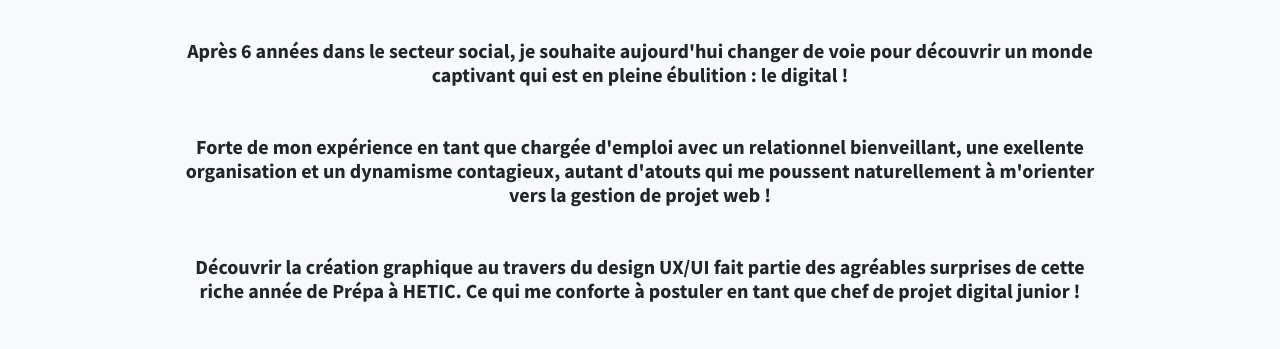
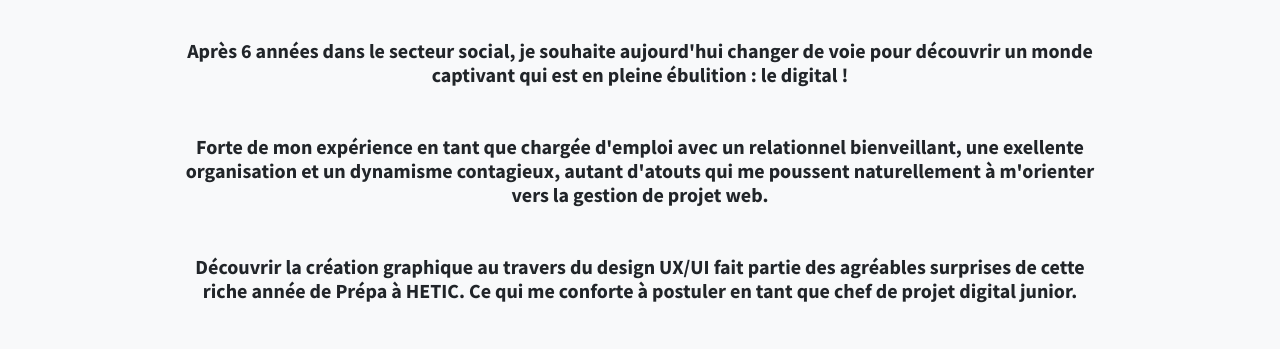
Before and after one commit to Digidelphine/portfolio, a plain HTML site: page index.html in a window 1280 px wide. Shown: the part 2020-2369 px from the top of the page. Drawn offline with Linux system fonts and the light colour scheme.

Commit message:
update text 2

```diff
--- a/index.html
+++ b/index.html
@@ -130,11 +130,11 @@
               découvrir un monde captivant qui est en pleine ébulition : le digital !
             </h5>
             <h5 class="mb-5">Forte de mon expérience en tant que chargée d'emploi avec un relationnel bienveillant, une exellente organisation
-              et un dynamisme contagieux, autant d'atouts qui me poussent naturellement à m'orienter vers la gestion de projet web !
+              et un dynamisme contagieux, autant d'atouts qui me poussent naturellement à m'orienter vers la gestion de projet web.
             </h5>
             <h5 class="mb-5">
               Découvrir la création graphique au travers du design UX/UI fait partie des agréables surprises de cette
-              riche année de Prépa à HETIC. Ce qui me conforte à postuler en tant que chef de projet digital junior !
+              riche année de Prépa à HETIC. Ce qui me conforte à postuler en tant que chef de projet digital junior.
             </h5>
             <a class="btn btn-dark btn-xl js-scroll-trigger" href="#services">Ce qui me passionne</a>
           </div>
```
